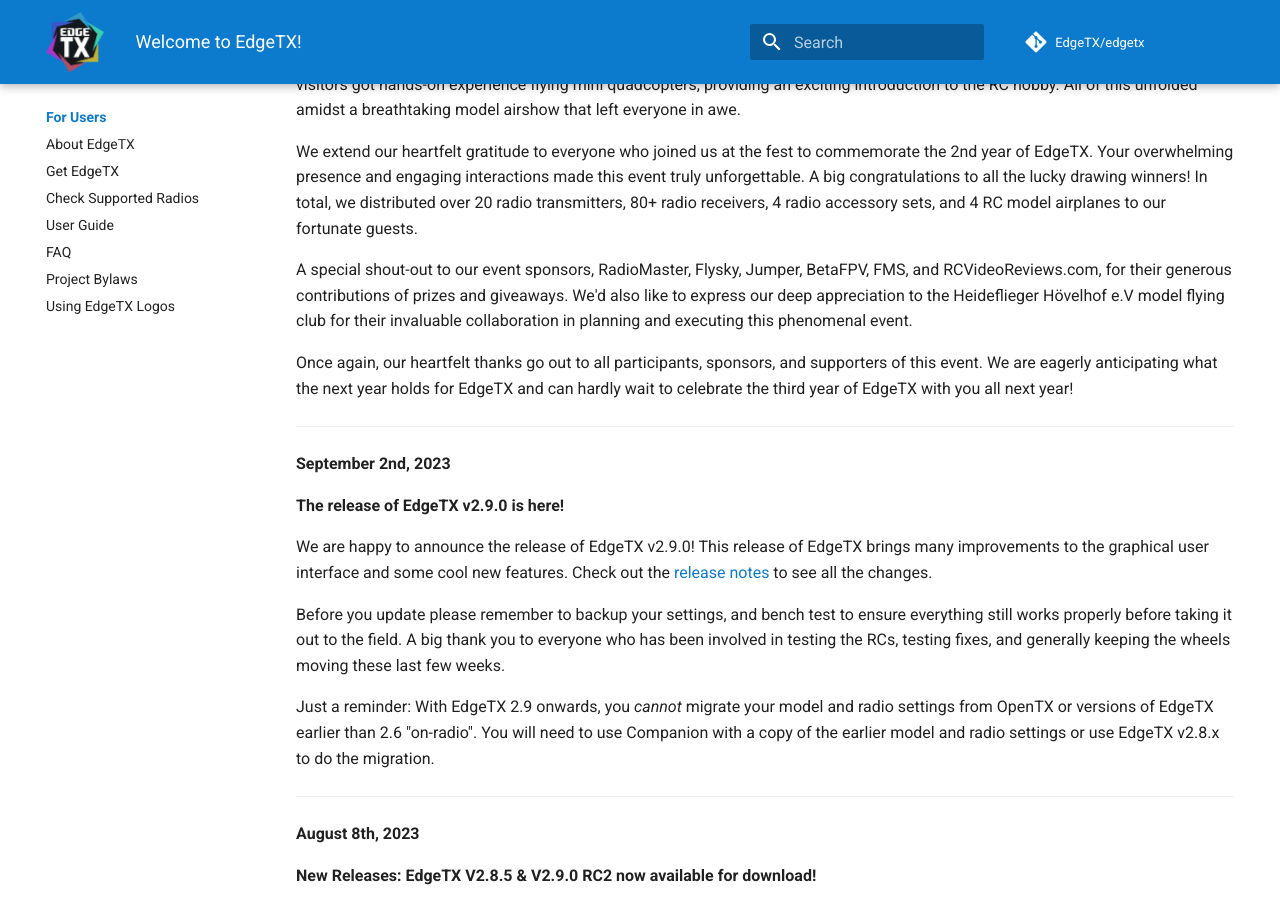
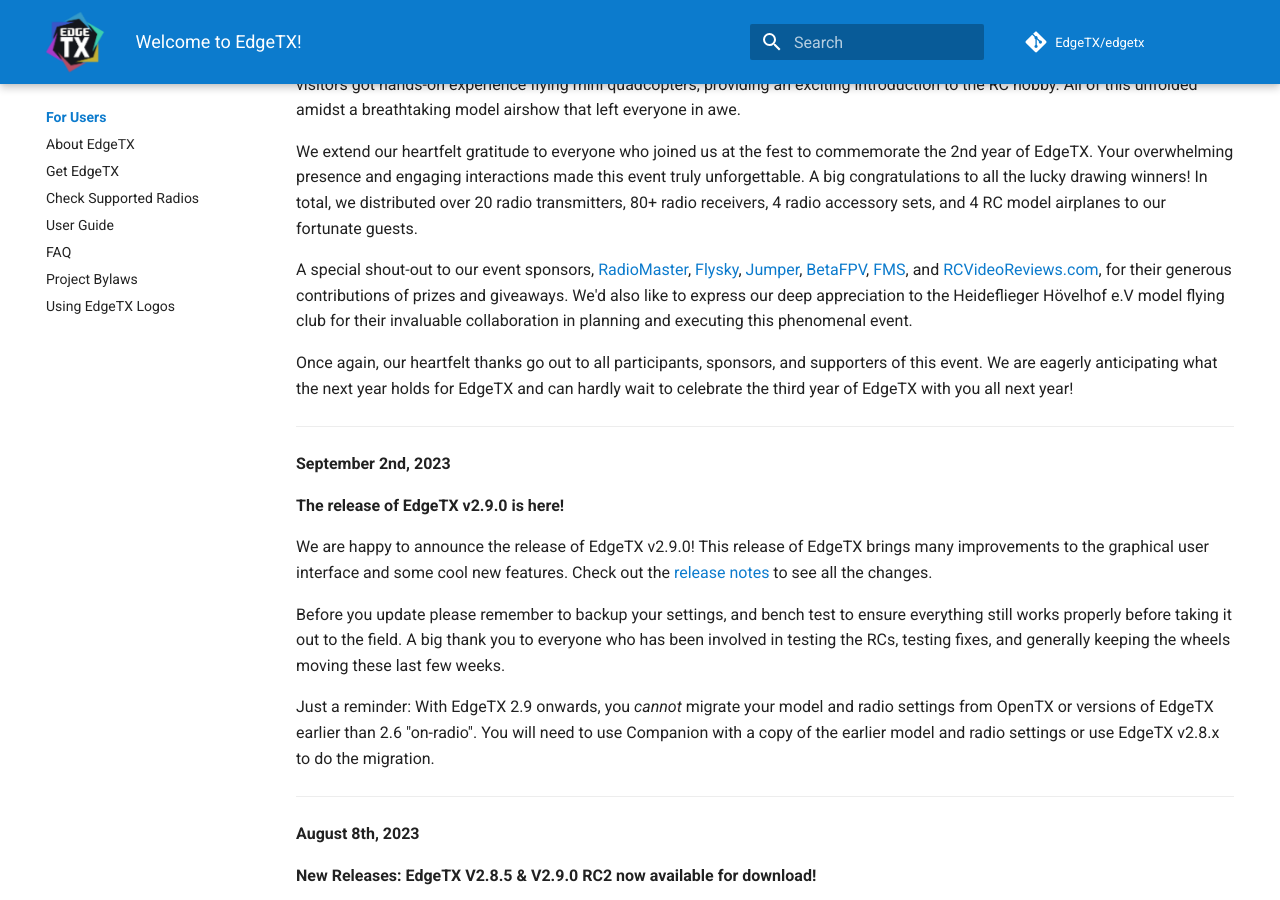
Before and after one commit to EdgeTX/edgetx.github.io, an MkDocs documentation site: the page built from docs/index.md, in a window 1280 px wide and 900 px high, scrolled down 1221 px. Built offline with MkDocs 1.6.1 and Material for MkDocs 9.7.7, drawn with Linux system fonts in a browser that asks for light colours; comment, search, counter and statistics services are not loaded; part of the change alters nothing that is shown.

```diff
--- a/docs/index.md
+++ b/docs/index.md
@@ -26,7 +26,7 @@ Attendees had the opportunity to connect with the EdgeTX team and explore a dive
 
 We extend our heartfelt gratitude to everyone who joined us at the fest to commemorate the 2nd year of EdgeTX. Your overwhelming presence and engaging interactions made this event truly unforgettable. A big congratulations to all the lucky drawing winners! In total, we distributed over 20 radio transmitters, 80+ radio receivers, 4 radio accessory sets, and 4 RC model airplanes to our fortunate guests.
 
-A special shout-out to our event sponsors, RadioMaster, Flysky, Jumper, BetaFPV, FMS, and RCVideoReviews.com, for their generous contributions of prizes and giveaways. We'd also like to express our deep appreciation to the Heideflieger Hövelhof e.V model flying club for their invaluable collaboration in planning and executing this phenomenal event.
+A special shout-out to our event sponsors, [RadioMaster](https://www.radiomasterrc.com/), [Flysky](https://www.flysky-cn.com/), [Jumper](https://www.jumper-rc.com/), [BetaFPV](https://betafpv.com/), [FMS](https://www.fmshobby.com/), and [RCVideoReviews.com](https://www.youtube.com/channel/UCcJwn8V3MTsib2LjAcTnarg), for their generous contributions of prizes and giveaways. We'd also like to express our deep appreciation to the Heideflieger Hövelhof e.V model flying club for their invaluable collaboration in planning and executing this phenomenal event.
 
 Once again, our heartfelt thanks go out to all participants, sponsors, and supporters of this event. We are eagerly anticipating what the next year holds for EdgeTX and can hardly wait to celebrate the third year of EdgeTX with you all next year!
 
```
